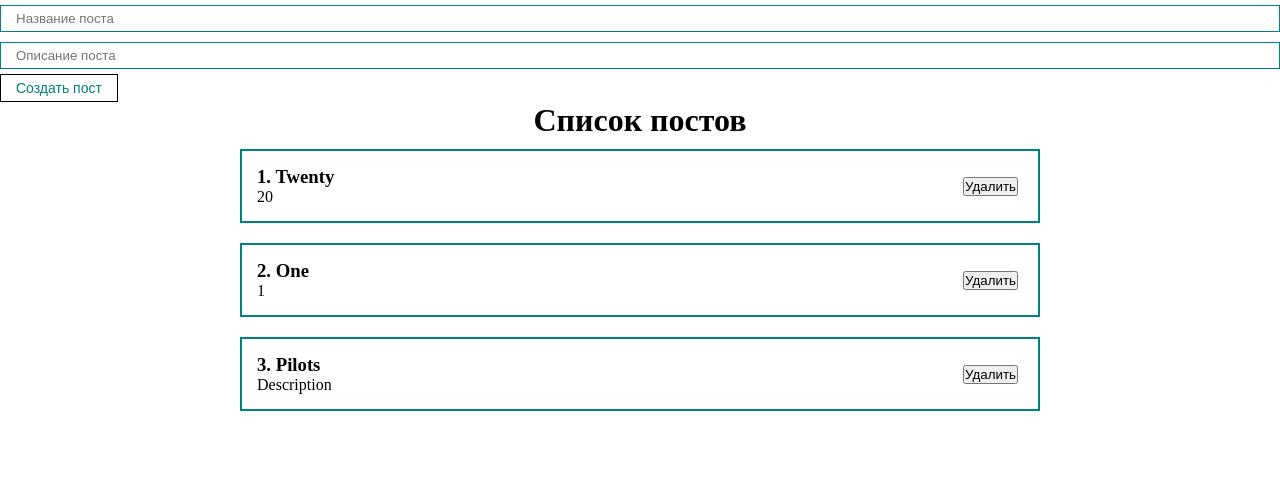
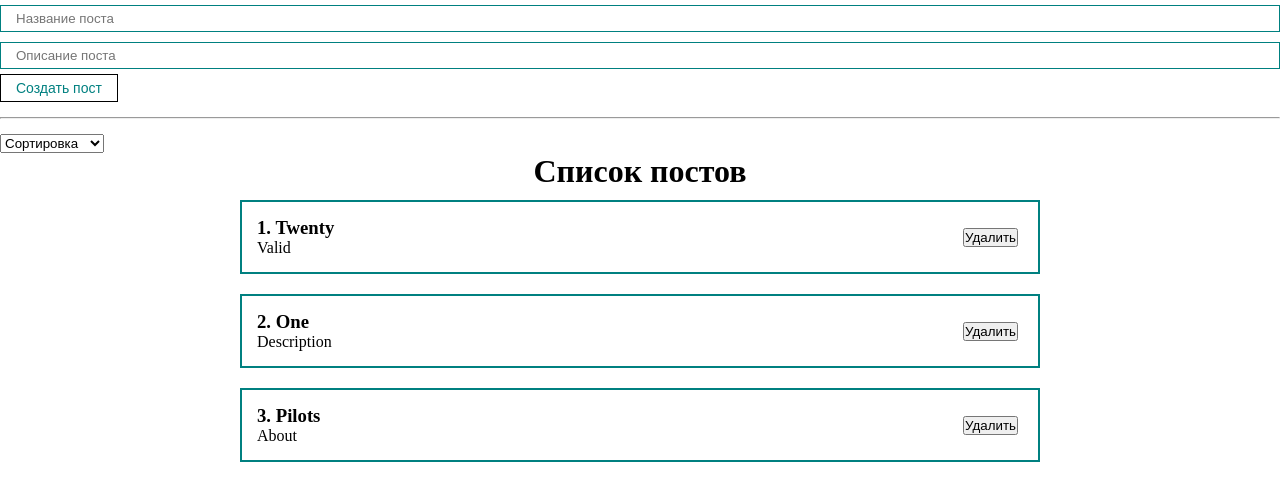
Before and after one commit to SarNadya/user_post_list, a React (Create React App) app: page / in a window 1280 px wide. Shown: the top 500 px of the page. Built offline with nearby package versions, Linux system fonts and the light colour scheme.

Commit message:
added post sorting

```diff
--- a/src/components/App/App.js
+++ b/src/components/App/App.js
@@ -1,14 +1,17 @@
-import React, {useRef, useState} from 'react';
+import React, {useState} from 'react';
 import styles from './App.module.css';
 import PostList from '../PostList/PostList';
 import PostForm from '../PostForm/PostForm';
+import MySelect from './MySelect/MySelect';
 
 function App() {
   const [posts, setPosts] = useState([
-    {id:1, title: 'Twenty', body: '20'},
-    {id:2, title: 'One', body: '1'},
-    {id:3, title: 'Pilots', body: 'Description'}
+    {id:1, title: 'Twenty', body: 'Valid'},
+    {id:2, title: 'One', body: 'Description'},
+    {id:3, title: 'Pilots', body: 'About'}
   ]);
+
+  const [selectedSort, setSelectedSort] = useState('');
 
   const createPost = (newPost) => {
     setPosts([...posts, newPost]);
@@ -18,10 +21,30 @@ function App() {
     setPosts(posts.filter(p => p.id !== post.id))
   }
 
+  const sortPosts = sort => {
+    setSelectedSort(sort);
+    setPosts([...posts].sort((a,b) => a[sort].localeCompare(b[sort])))
+  }
+
   return (
     <div className={styles.app}>
       <PostForm create={createPost}/>
-      <PostList remove={removePost} posts={posts} title='Список постов'/>
+      <hr style={{margin: '15px 0'}}/>
+      <MySelect
+        value={selectedSort}
+        onChange={sortPosts}
+        defaultValue='Сортировка'
+        options={[
+          {value: 'title', name: 'По названию'},
+          {value: 'body', name: 'По описанию'},
+        ]}
+      />
+      {posts.length !== 0
+        ?
+        <PostList remove={removePost} posts={posts} title='Список постов'/>
+        :
+        <h1 className={styles.notfound}> Посты не найдены </h1>
+      }
     </div>
   );
 }
--- a/src/components/App/App.module.css
+++ b/src/components/App/App.module.css
@@ -9,3 +9,7 @@
     justify-content: center;
     flex-direction: column;
 }
+
+.notfound {
+    text-align: center;
+}
--- /dev/null
+++ b/src/components/App/MySelect/MySelect.jsx
@@ -0,0 +1,21 @@
+import React from "react";
+
+const MySelect = ({options, defaultValue, value, onChange}) => {
+    return (
+        <div>
+            <select
+                value={value}
+                onChange={event => onChange(event.target.value)}
+            >
+                <option disabled value=''> {defaultValue}</option>
+                {options.map(option =>
+                    <option key={option.value} value={option.value}>
+                        {option.name}
+                    </option>
+                )}
+            </select>
+        </div>
+    )
+}
+
+export default MySelect;
```
